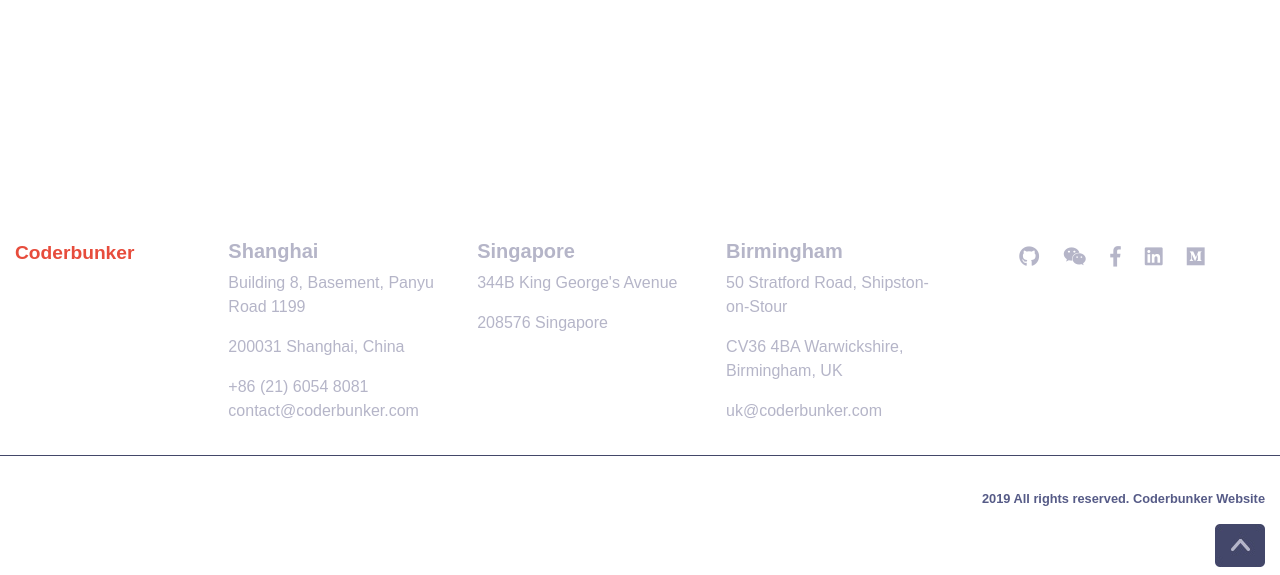
After one commit to coderbunker/2019.coderbunker.com, a PHP site: page /blog.html in a window 1280 px wide. The commit adds this page. Shown: the part 373-948 px from the top of the page. Run offline with PHP 8.4, Linux system fonts and the light colour scheme; some libraries are stand-ins or nearby versions; some web fonts are replaced.

Commit message:
I added blog section, fixed some issues in colearning.html

```diff
--- /dev/null
+++ b/blog.html
@@ -0,0 +1,293 @@
+<html lang="en">
+<head>
+    <meta charset="utf-8">
+    <title>Coderbunker Website</title>
+    <!-- baidu tongji -->
+    <script>
+        var _hmt = _hmt || [];
+        (function() {
+          var hm = document.createElement("script");
+          hm.src = "https://hm.baidu.com/hm.js?e2db2a3bca99cee9d2caad96ff57b8d4";
+          var s = document.getElementsByTagName("script")[0];
+          s.parentNode.insertBefore(hm, s);
+        })();
+    </script>
+    <link rel="stylesheet" href="css/swiper.min.css">
+
+    <script src="js/swiper.min.js"></script>
+    <!-- favicon -->
+    <link rel="shortcut icon" href="favicon.ico" type="image/x-icon">
+    <!-- viewport -->
+    <meta name="viewport" content="width=device-width, initial-scale=1">
+    <!-- JS -->
+    <script type="text/javascript" src="js/wow.min.js"></script>
+    <script src="https://cdnjs.cloudflare.com/ajax/libs/jquery/3.3.1/jquery.js" integrity="sha384-fJU6sGmyn07b+uD1nMk7/iSb4yvaowcueiQhfVgQuD98rfva8mcr1eSvjchfpMrH" crossorigin="anonymous"></script><script src="https://code.jquery.com/ui/1.11.4/jquery-ui.min.js" integrity="sha384-YWP9O4NjmcGo4oEJFXvvYSEzuHIvey+LbXkBNJ1Kd0yfugEZN9NCQNpRYBVC1RvA" crossorigin="anonymous"></script>
+    <script src="https://cdnjs.cloudflare.com/ajax/libs/popper.js/1.12.6/umd/popper.min.js"></script>
+    <script src="https://maxcdn.bootstrapcdn.com/bootstrap/4.0.0/js/bootstrap.min.js"></script>
+    <!-- Bootstrap core CSS -->
+    <link http-equiv="Content-Type" content="text/html;charset=UTF-8" href="vendor/bootstrap/css/bootstrap.css" rel="stylesheet">
+    <!-- Animate CSS-->
+    <link http-equiv="Content-Type" content="text/html;charset=UTF-8" rel="stylesheet" href="css/animate.css">
+    <!-- css and fonts-->
+    <link rel="apple-touch-icon" href="apple-touch-icon.png">
+    <link http-equiv="Content-Type" content="text/html;charset=UTF-8" href="vendor/fontawesome-free/css/all.min.css" rel="stylesheet">
+    <link http-equiv="Content-Type" content="text/html;charset=UTF-8" href="vendor/simple-line-icons/css/simple-line-icons.css" rel="stylesheet" type="text/css">
+    <link rel="stylesheet" href="https://use.typekit.net/qpj4ugj.css" integrity="sha384-Ty/99WUHYq9Jc7Hvn1AuHmKI+C4AQE2Cbm4jY9kTsnDX3PdnXurTgegpu5qaQAUM" crossorigin="anonymous"> <!-- Montserrat font (bold, semiBold, Regular)-->
+    <link http-equiv="Content-Type" content="text/html;charset=UTF-8" href="css/main.css" rel="stylesheet">
+</head>
+<body>
+
+    <div class="container-fluid" >
+        <div class="row" id="section-header-container">
+            <div class="col-8" id="top-menu">
+                    <nav class="navbar navbar-expand-md navbar-toggler-md navbar-no-bg" role="navigation">
+                            <a href="/"class="navbar-brand"><img alt="logo Coderbunker" src="images/icons/logo.png" /> Coderbunker</a>
+                            <button class="navbar-toggler navbar-toggler-right" data-toggle="collapse" data-toggle="collapse" data-target="#navbarCollapse">
+                                <span class="navbar-toggler-icon"></span>
+                            </button>
+                            <div class="collapse navbar-collapse" id="navbarCollapse">
+                                <!-- Not being used for now -->
+                                <ul class="navbar-nav ml-auto" id="sectionNav">
+                                    <li class="nav-item">
+                                        <a id="community" class="nav-link scroll-link" href="#section-1">Services</a>
+                                    </li>
+                                    <li class="nav-item">
+                                        <a id="community" class="nav-link scroll-link" href="#section-1">Freelancers</a>
+                                    </li>
+                                    <li class="nav-item">
+                                        <a id="work" class="nav-link scroll-link" href="#section-1">Become a developer</a>
+                                    </li>
+                                    <li class="nav-item">
+                                        <a id="events" class="nav-link scroll-link" href="#section-4">Workshops</a>
+                                    </li>
+                                    <li class="nav-item">
+                                        <a id="about" class="nav-link scroll-link" href="#section-2">About</a>
+                                    </li>
+                                    <li class="nav-item">
+                                        <a id="blog" class="nav-link scroll-link" href="#section-4">Blog</a>
+                                    </li>
+                                </ul>
+                            </div>
+                    </nav>
+            </div>
+            <div class="col-4 navbar-expand-sm" id="header-social-icons-container">
+                <nav class="navbar navbar-expand-sm mx-auto" id="header-social-icons">
+                    <ul class="navbar-nav mx-auto" id="footer-social-icons-container">
+                        <li class="nav-item list-inline-item pr-1">
+                            <a href="https://github.com/coderbunker" target="_blank" rel="noopener noreferrer"><i class="fab fa-github"></i></a>
+                        </li>
+                        <li class="nav-item list-inline-item pr-1">
+                            <i class="fab fa-weixin"><span class="wechat-account" id="header-wechat-account" style="display:none;">WeChat ID: coderbunker</span></i>
+                        </li>
+                        <li class="nav-item list-inline-item pr-1">
+                            <a href="https://www.facebook.com/coderbunker" target="_blank" rel="noopener noreferrer"> <i class="fab fa-facebook-f"></a></i>
+                        </li>
+                        <li class="nav-item list-inline-item pr-1">
+                            <a href="https://www.linkedin.com/company/coderbunker/" target="_blank" rel="noopener noreferrer"><i class="fab fa-linkedin"></i></a>
+                        </li>
+                        <li class="nav-item list-inline-item pr-1">
+                            <a href="https://medium.com/coderbunker" target="_blank" rel="noopener noreferrer"><i class="fab fa-medium"></i></a>
+                        </li>
+                        <li class="nav-item list-inline-item pr-1">
+                            <a href="https://www.meetup.com/coderbunker/" target="_blank" rel="noopener noreferrer"><i class="fab fa-meetup"></i></a>
+                        </li>
+                    </ul>
+                </nav>
+            </div>
+
+            <div class="col-12 page-title">
+                <h1 class="section-header-title text-center">Right Person, Right Price, Right Time</h1>
+            </div>
+            <div class="col-12">
+                <div id="blog-content">
+                    <div class="blog-post">
+
+                    </div>
+                </div>
+            </div>
+        </div>
+    </div>
+    <div class="container-fluid">
+        <div class="row">
+                <!--
+            <div class="col-12 section-title" id="what-we-do">
+                <h2>WHAT WE DO?</h2>
+            </div>
+            <div class="col-12 section-header-wave p-0">
+                <img src="images/sections/example.jpg" alt="example" style="padding-top:6%; width:100%; height: auto" />
+            </div>
+            <div class="col-5 mx-auto" id="section-info-container">
+                <div class="col-5 section-info-content" id="section-info-content-left">
+                    <img class="mx-auto d-block" src="images/sections/icon2.jpg" />
+                    <h4 class="text-center">Fully support</h4>
+                    <p class="text-center">Cras ultricies ligula sed magna dictum porta. Nulla porttitor accumsan tincidunt. Vestibulum ac diamdo.</p>
+                </div>
+                <div class="col-5 section-info-content" id="section-info-content-right">
+                    <img class="mx-auto d-block" src="images/sections/icon1.jpg" />
+                    <h4 class="text-center">Join the comunity</h4>
+                    <p class="text-center">Cras ultricies ligula sed magna dictum porta. Nulla porttitor accumsan tincidunt. Vestibulum ac diamdo.</p>
+                </div>
+            </div>
+            <div class="col-12">
+                <div class="container">
+                    <div class="row">
+                        <div class="col-6 section-image">
+                            <img src="images/sections/image-section.png" />
+                        </div>
+                        <div class="col-6" id="section-content">
+                            <h3>Everything you need</h3>
+                            <ul class="list">
+                                <li class="list-li">Software development</li>
+                                <li class="list-li">Design thinking</li>
+                            </ul>
+                            <p>Cras ultricies ligula sed magna dictum porta. Nulla porttitor accumsan tincidunt. Vestibulum ac diam sit amet quam vehicula elementum sed sit amet dui. Curabitur aliquet quam id dui posuere blandit. Curabitur aliquet quam id dui posuere blandit. Vestibulum ac diam sit amet quam.</p>
+                        </div>
+                    </div>
+                </div>
+            </div>-->
+
+                    <!-- End what people are saying section -->
+                    <div class="col-12 mh-100 p-0" id="footer-container">
+                            <div class="container-fluid">
+                                <div class="row">
+                                    <!-- Start logo-footer -->
+                                    <div class="col-2" id="logo-footer-content">
+                                        <span id="logo-footer">Coderbunker</span>
+                                    </div>
+                                    <!-- End logo-footer -->
+                                        <div class="col-7 mx-auto">
+                                            <div class="row">
+                                                <div class="col-4" id="shanghai-franchise">
+                                                    <h5 class="text-left franchise-city" id="shanghai-franchise-title">Shanghai</h5>
+                                                    <p class="franchise-text">Building 8, Basement, Panyu Road 1199</p>
+                                                    <p class="franchise-text">200031 Shanghai, China</p>
+                                                    <p class="franchise-text">+86 (21) 6054 8081
+                                                        contact@coderbunker.com
+                                                    </p>
+                                                </div>
+                                                <div class="col-4" id="singapore-franchise">
+                                                    <h5 class="text-left franchise-city" id="singapore-franchise-title">Singapore</h5>
+                                                    <p class="franchise-text">344B King George's Avenue</p>
+                                                    <p class="franchise-text">208576 Singapore  </p>
+                                                    <p class="franchise-text"></p>
+                                                </div>
+                                                <div class="col-4" id="birmingham-franchise">
+                                                    <h5 class="text-left franchise-city" id="birmingham-franchise-title">Birmingham</h5>
+                                                    <p class="franchise-text">50 Stratford Road, Shipston-on-Stour</p>
+                                                    <p class="franchise-text">CV36 4BA Warwickshire, Birmingham, UK</p>
+                                                    <p class="franchise-text">uk@coderbunker.com</p>
+                                                </div>
+                                            </div>
+                                        </div>
+                                        <!-- End franchises section -->
+                                        <!-- Start social-icons -->
+                                        <div class="col-3 float-right" id="footer-social-icons">
+                                            <nav class="navbar navbar-expand-sm mx-auto">
+                                                <ul class="navbar-nav mx-auto" id="footer-social-icons-container">
+                                                    <li class="nav-item list-inline-item pr-3">
+                                                        <a href="https://github.com/coderbunker" target="_blank" rel="noopener noreferrer"><i class="fab fa-github"></i></a>
+                                                    </li>
+                                                    <li class="nav-item list-inline-item pr-3">
+                                                       <i class="fab fa-weixin"><span class="wechat-account" id="footer-wechat-account" style="display:none;">coderbunker</span></i>
+                                                    </li>
+                                                    <li class="nav-item list-inline-item pr-3">
+                                                       <a href="https://www.facebook.com/coderbunker" target="_blank" rel="noopener noreferrer"> <i class="fab fa-facebook-f"></a></i>
+                                                    </li>
+                                                    <li class="nav-item list-inline-item pr-3">
+                                                        <a href="https://www.linkedin.com/company/coderbunker/" target="_blank" rel="noopener noreferrer"><i class="fab fa-linkedin"></i></a>
+                                                    </li>
+                                                    <li class="nav-item list-inline-item pr-3">
+                                                        <a href="https://medium.com/coderbunker" target="_blank" rel="noopener noreferrer"><i class="fab fa-medium"></i></a>
+                                                    </li>
+                                                </ul>
+                                            </nav>
+                                        </div>
+                                    <!-- End social-icons -->
+                                </div>
+                            </div>
+                            <hr>
+                            <div class="col-12" id="copyright">
+                                <p class="text-right">2019 All rights reserved. Coderbunker Website</p>
+                            </div>
+                            <div class="col-12" id="go-to-top-container">
+                                <img id="go-to-top" class="float-right" alt="up button" src="images/icons/button-up.jpg" />
+                            </div>
+                        </div>
+                        <!-- End footer section -->
+        </div>
+    </div>
+    <script type="text/javascript">
+        var clicks = 0;
+        $(".navbar-toggler").click(function() {
+            clicks+= 1;
+            if(isOdd(clicks))
+            {
+                $("#header-social-icons-container").css("display","none");
+                $("#top-menu").attr("id","top-menu-clicked");
+                $("#top-menu-clicked").removeClass("col-8");
+                $("#top-menu-clicked").addClass("col-12");
+                $("#navbarCollapse").addClass("navCollapseAfter");
+
+            } else {
+                $("#header-social-icons-container").css("display","block");
+                $("#top-menu-clicked").attr("id","top-menu");
+                $("#top-menu").addClass("col-8");
+                $("#top-menu").removeClass("col-12");
+                $("#navbarCollapse").removeClass("navCollapseAfter");
+
+            }
+        });
+        function isOdd(n) {
+            if(Math.abs(n % 2) == 1) {
+                console.log(true);
+                return true;
+            } else {
+                return false;
+            }
+        }
+    </script>
+    <script type="text/javascript">
+        $(".fa-weixin").click(function(event) {
+            var elementId = (this).id;
+            console.log(elementId);
+        $("#header-wechat-account").css({display: 'inline-block'})
+        });
+        $(".fa-weixin").click(function(event) {
+            var elementId = (this).id;
+            console.log(elementId);
+            // $("#footer-wechat-account").css({display: 'inline-block'})
+        });
+    </script>
+  <script>
+        var swiper = new Swiper('.swiper-container', {
+            autoHeight: true, //enable auto height
+            spaceBetween: 0,
+
+          /*pagination: {
+            el: '.swiper-pagination',
+            type: 'progressbar',
+          }, */
+          navigation: {
+            nextEl: '.swiper-button-next',
+            prevEl: '.swiper-button-prev',
+          },
+        });
+      </script>
+      <script>
+        var feedURL = "http://old.coderbunker.com/blog/feed.xml";
+        $.ajax({
+        type: 'GET',
+        url: "https://api.rss2json.com/v1/api.json?rss_url=" + feedURL,
+        dataType: 'jsonp',
+        success: function(result) {
+            Object.keys(result.items).forEach(function(k) {
+                $("#blog-content").append("<div class='blog-post'><h2 class='blog-post-title'><a href="+result.items[k].link+" >"+result.items[k].title+"</a></h2><i class='blog-post-date'>"+result.items[k].pubDate+"</i></div>");
+                console.log(k + ' - ' + result.items[k]);
+            });
+        }
+        });
+    </script>
+
+</body>
+
+<div class='blog-post'><h2 class='blog-post-title'></h2><i class='blog-post-date'></i></div>
--- a/colearning.html
+++ b/colearning.html
@@ -101,8 +101,8 @@
             <div class="col-12 p-0" id="colearning-image-container">
                 <div class="col-12 opacity-image-container">
                     <div class="col-6 colearning-text-content mx-auto">
-                        <p class="text-center">"This program has the potenetial to take beginner coders and accelerate them into careers as successful developers." -</p>
-                        <p class="text-center">Alex Smith, Front-end Developer, Le Wagon Alumni</p>
+                        <p class="text-center header-text">"This program has the potential to take beginner coders and accelerate them into careers as successful developers." -</p>
+                        <p class="text-center header-text">Alex Smith, Front-end Developer, Le Wagon Alumni</p>
                     </div>
                 </div>
             </div>
--- a/css/main.css
+++ b/css/main.css
@@ -3,10 +3,22 @@
     /* bridging the gap */
     .colearning-color-content {
         margin-top:-14% !important;
+        font-size:4vw;
         /* col-8 */
-        -ms-flex: 0 0 83.333333%;
-        flex: 0 0 83.333333%;
-        max-width: 83.333333%;
+        -ms-flex: 0 0 100% !important;
+        flex: 0 0 100% !important;
+        max-width: 100% !important;
+    }
+    .colearning-text-content {
+        -ms-flex: 0 0 100% !important;
+        flex: 0 0 100% !important;
+        max-width: 100% !important;
+    }
+    .colearning-text-content p {
+        margin-top:10%;
+    }
+    .header-text {
+        font-size: 4vw;
     }
     /* services page */
     .swiper-slide {
```
